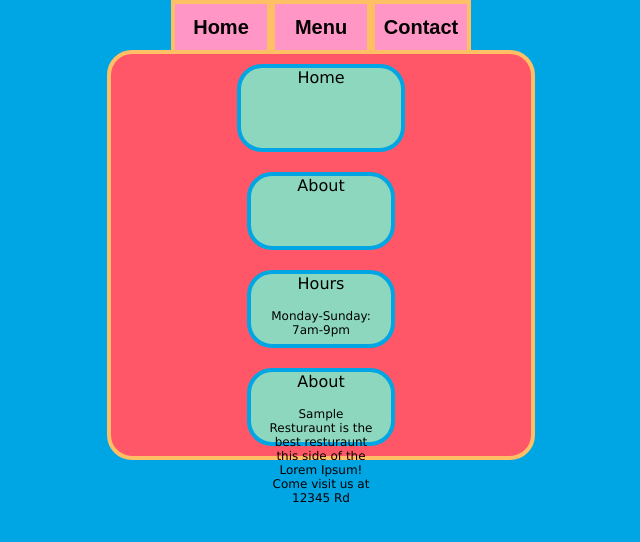
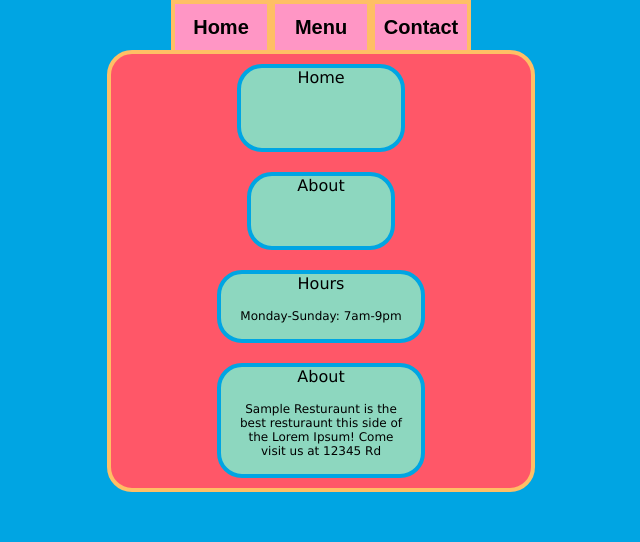
Before and after one commit to jackfine01/restaurantpage, a website built with webpack: page src/template.html in a window 1280 px wide. Shown: the whole page, without its empty margins (319-959 px from the left). Built offline with nearby package versions, Linux system fonts and the light colour scheme.

Commit message:
fixing paragraph streching off of subheader error.

```diff
--- a/src/base.js
+++ b/src/base.js
@@ -52,7 +52,7 @@ export { createSubHeader };
 function createItem(title, paragraph){
     const content = document.getElementById('content');
     const itemDiv = document.createElement('div');
-    itemDiv.className = 'subheader';
+    itemDiv.className = 'item';
     itemDiv.textContent = title;
     content.appendChild(itemDiv);
     const paragraphText = document.createElement('p');
--- a/src/styles.css
+++ b/src/styles.css
@@ -55,7 +55,7 @@ p{
     margin: 8px;
     font-size: 12px;
 }
-.header,.subheader,.food{
+.header,.subheader,.item{
     border: solid 4px var(--blue);
     background-color: var(--green);
     text-align: center;
@@ -69,7 +69,7 @@ p{
     height: 70px;
     width: 140px;
 }
-.food{
-    height: 200px;
+.item{
+    height: auto;
     width: 200px;
 }
```
